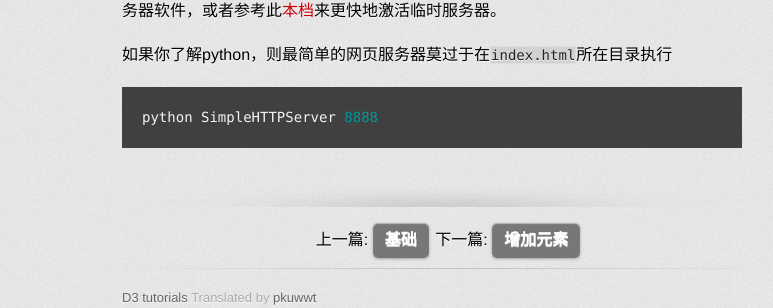
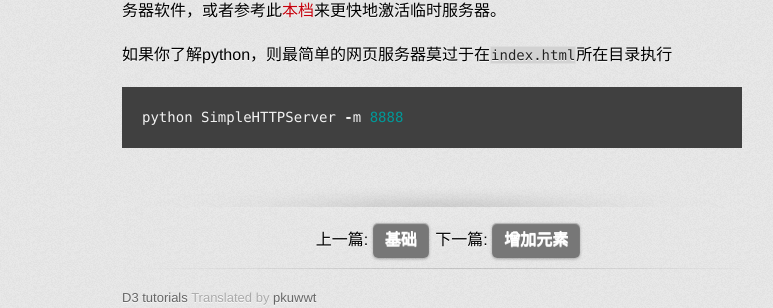
Before and after one commit to pkuwwt/d3-tutorial-cn, a Jekyll site: the page built from 03-setup.md, in a window 1280 px wide. Shown: the part 1350-1658 px from the top of the page, without its empty margins (208-981 px from the left). Built offline with Jekyll 4.4.1, drawn with Linux system fonts in a browser that asks for light colours.

```diff
--- a/03-setup.md
+++ b/03-setup.md
@@ -49,5 +49,5 @@ permalink: "setup.html"
 如果你了解python，则最简单的网页服务器莫过于在`index.html`所在目录执行
 
 {% highlight python %}
-python SimpleHTTPServer 8888
+python SimpleHTTPServer -m 8888
 {% endhighlight %}
```
